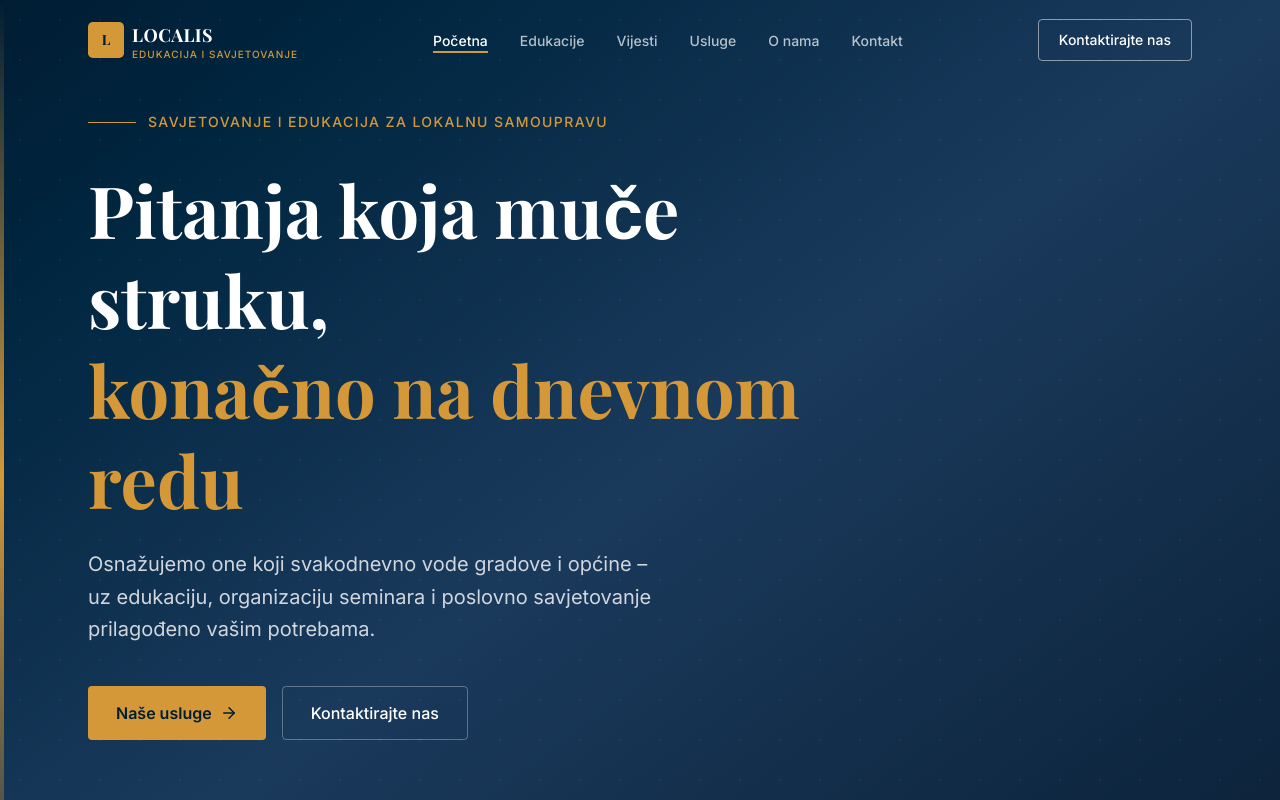
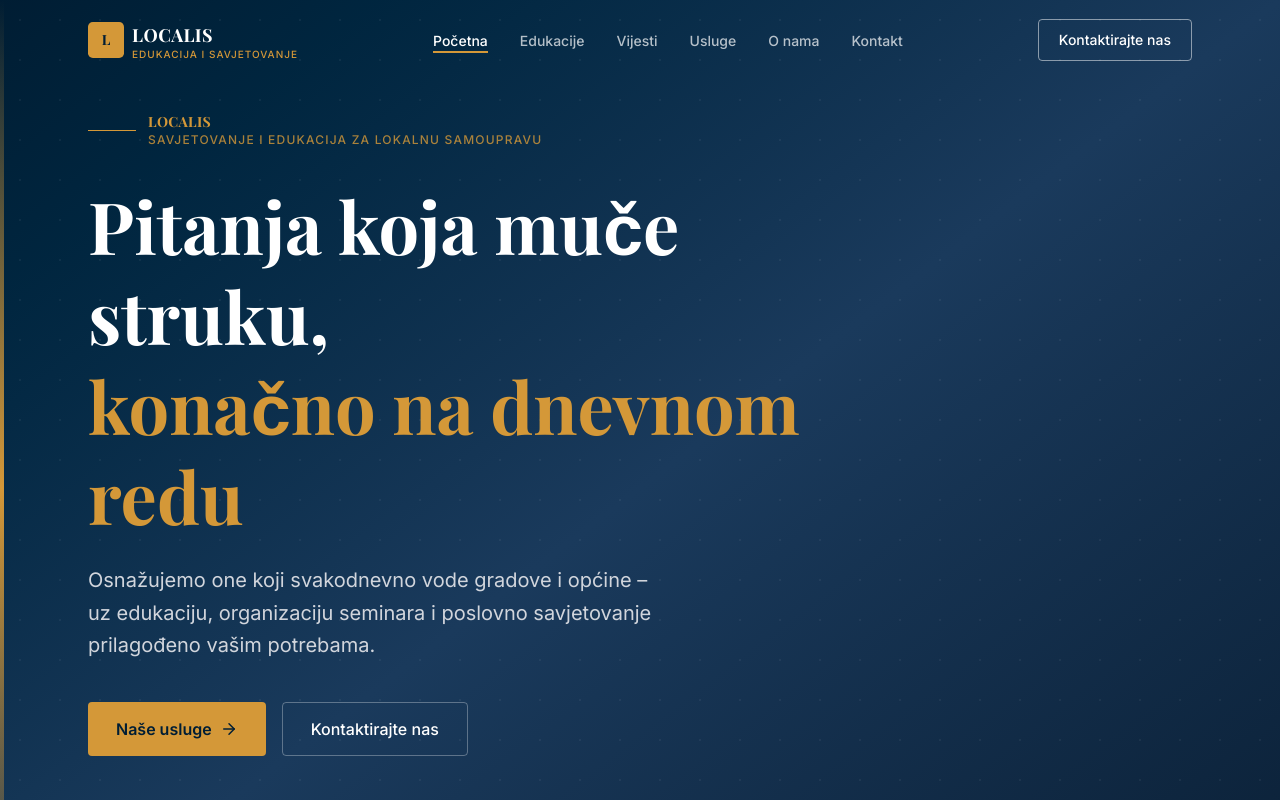
Before and after one commit to dejunga/localis, a Next.js app: page / in a window 1280 px wide. Shown: the top 800 px of the page. Built offline with nearby package versions, Linux system fonts and the light colour scheme; a web font is replaced by a local one.

Commit message:
Prefix hero kicker with LOCALIS, drop the dash separator

```diff
--- a/components/sections/Hero.tsx
+++ b/components/sections/Hero.tsx
@@ -34,9 +34,14 @@ export default function Hero() {
             className="flex items-center gap-3 mb-8"
           >
             <div className="h-px w-12 bg-[var(--gold)]" />
-            <span className="text-[var(--gold)] text-sm font-medium uppercase tracking-widest">
-              Savjetovanje i edukacija za lokalnu samoupravu
-            </span>
+            <div className="flex flex-col leading-tight">
+              <span className="text-[var(--gold)] text-sm font-bold tracking-wide font-[family-name:var(--font-playfair)]">
+                LOCALIS
+              </span>
+              <span className="text-[var(--gold)]/80 text-xs font-medium uppercase tracking-widest">
+                Savjetovanje i edukacija za lokalnu samoupravu
+              </span>
+            </div>
           </motion.div>
 
           <motion.h1
```
